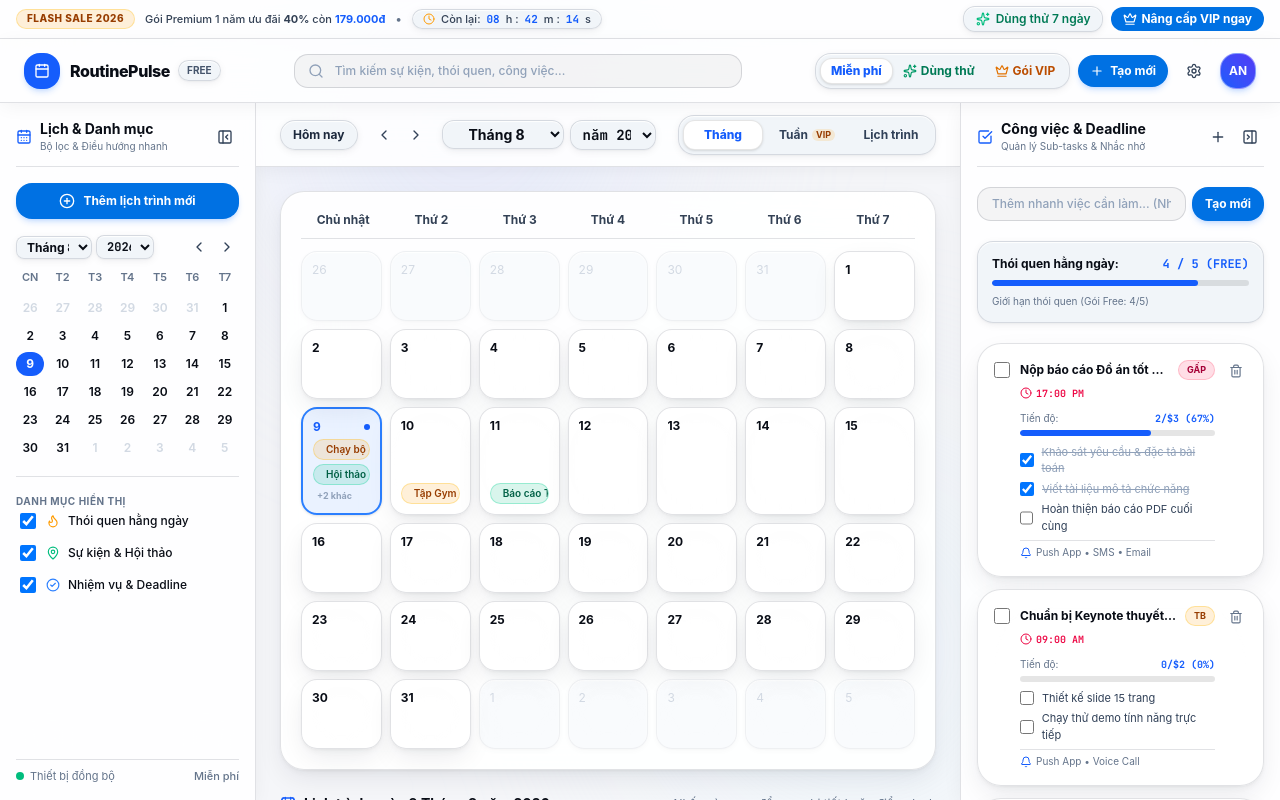
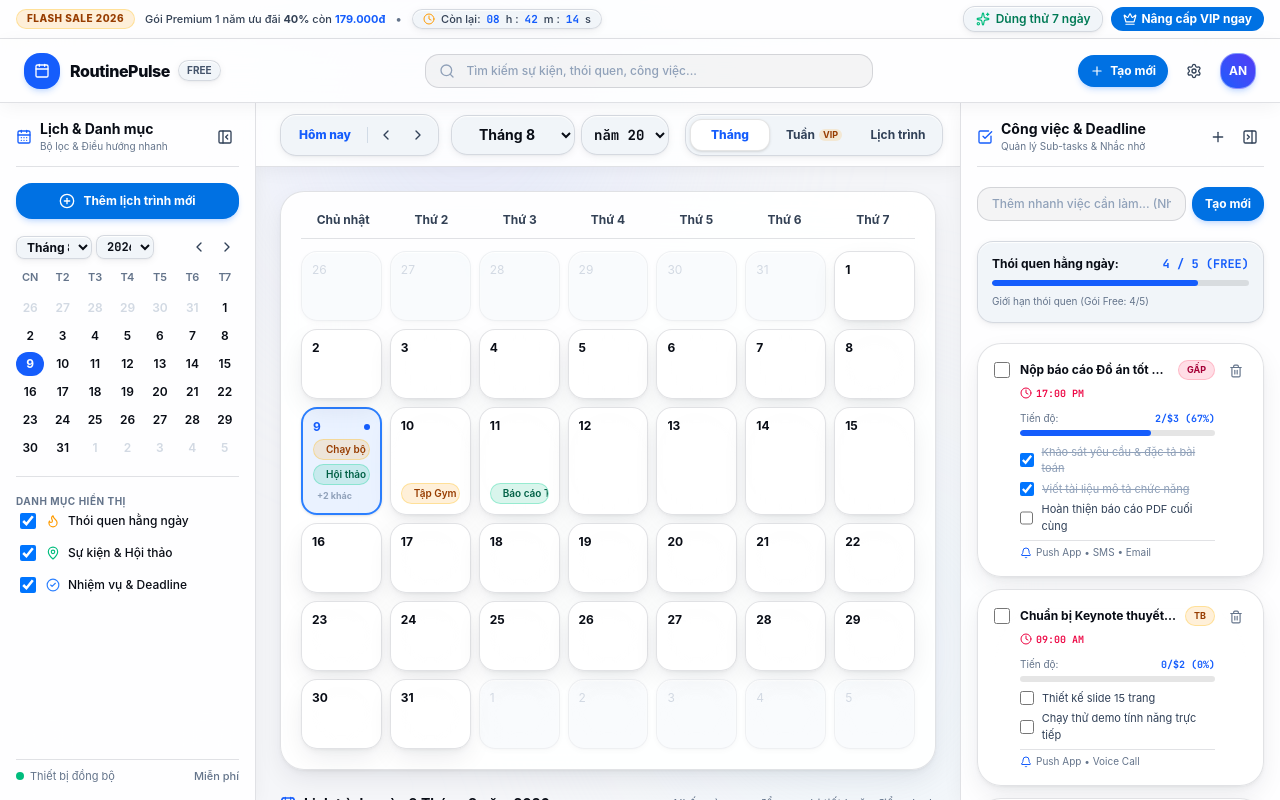
Before and after one commit to nhatan20032/Frontend_Usersite_Web, a React (Vite) app: page / in a window 1280 px wide. Built offline with nearby package versions, Linux system fonts and the light colour scheme.

Commit message:
feat: implement calendar controls and top header components with apple-inspired design

```diff
--- a/src/components/calendar/CalendarControls.tsx
+++ b/src/components/calendar/CalendarControls.tsx
@@ -36,24 +36,25 @@ export const CalendarControls: React.FC = () => {
   return (
     <div id="calendarHeader" className="h-16 px-4 sm:px-6 border-b app-border flex items-center justify-between gap-4 flex-shrink-0 apple-glass-surface">
       <div className="flex items-center gap-2.5 sm:gap-3 flex-shrink-0">
-        <button
-          onClick={selectToday}
-          className="apple-glass-pill font-bold min-w-[76px] text-center px-3 py-1.5 rounded-2xl text-xs hover:bg-blue-500/10 hover:text-blue-600 dark:hover:text-sky-400 hover:border-blue-500/30 transition-all shadow-xs cursor-pointer text-slate-800 dark:text-slate-200 flex-shrink-0"
-        >
-          {t('calendar.todayBtn')}
-        </button>
-
-        <div className="flex items-center gap-1 flex-shrink-0">
+        {/* Apple Segmented Control (Date Navigation Capsule) */}
+        <div className="flex items-center apple-glass-pill p-1 rounded-2xl text-xs font-semibold border border-slate-300/80 dark:border-slate-700 shadow-xs flex-shrink-0">
+          <button
+            onClick={selectToday}
+            className="h-8 min-w-[72px] sm:min-w-[80px] px-3 rounded-xl font-extrabold text-blue-600 dark:text-sky-400 hover:bg-blue-500/15 hover:text-blue-700 dark:hover:text-sky-300 active:bg-blue-500/25 transition-all cursor-pointer flex items-center justify-center"
+          >
+            {t('calendar.todayBtn')}
+          </button>
+          <div className="w-[1px] h-4 bg-slate-300/80 dark:bg-slate-700 mx-0.5 flex-shrink-0" />
           <button
             onClick={prevMonth}
-            className="p-1.5 hover:bg-blue-500/10 text-slate-700 dark:text-slate-300 hover:text-blue-600 dark:hover:text-sky-400 rounded-2xl transition-all cursor-pointer flex-shrink-0"
+            className="h-8 w-8 rounded-xl text-slate-700 dark:text-slate-300 hover:text-blue-600 dark:hover:text-sky-400 hover:bg-blue-500/10 active:bg-blue-500/20 transition-all cursor-pointer flex items-center justify-center flex-shrink-0"
             title={t('calendar.prevMonth')}
           >
             <ChevronLeft className="w-4 h-4" />
           </button>
           <button
             onClick={nextMonth}
-            className="p-1.5 hover:bg-blue-500/10 text-slate-700 dark:text-slate-300 hover:text-blue-600 dark:hover:text-sky-400 rounded-2xl transition-all cursor-pointer flex-shrink-0"
+            className="h-8 w-8 rounded-xl text-slate-700 dark:text-slate-300 hover:text-blue-600 dark:hover:text-sky-400 hover:bg-blue-500/10 active:bg-blue-500/20 transition-all cursor-pointer flex items-center justify-center flex-shrink-0"
             title={t('calendar.nextMonth')}
           >
             <ChevronRight className="w-4 h-4" />
@@ -65,7 +66,7 @@ export const CalendarControls: React.FC = () => {
           <select
             value={selectedMonth}
             onChange={(e) => selectDate(selectedDay, Number(e.target.value), selectedYear)}
-            className="apple-glass-pill font-bold text-xs sm:text-sm app-text-primary w-[108px] sm:w-[122px] px-2 py-1 rounded-xl cursor-pointer hover:bg-blue-500/10 hover:border-blue-500/30 transition-all focus:outline-none focus:ring-2 focus:ring-blue-500/20 text-center flex-shrink-0"
+            className="apple-glass-pill h-10 font-bold text-xs sm:text-sm app-text-primary w-[112px] sm:w-[124px] px-2.5 rounded-2xl border border-slate-300/80 dark:border-slate-700 shadow-xs cursor-pointer hover:bg-blue-500/10 hover:border-blue-500/30 transition-all focus:outline-none focus:ring-2 focus:ring-blue-500/20 text-center flex-shrink-0"
           >
             {monthNames.map((name, idx) => (
               <option key={idx} value={idx} className="bg-white dark:bg-slate-900 text-slate-900 dark:text-white font-sans">
@@ -77,7 +78,7 @@ export const CalendarControls: React.FC = () => {
           <select
             value={selectedYear}
             onChange={(e) => selectDate(selectedDay, selectedMonth, Number(e.target.value))}
-            className="apple-glass-pill font-bold text-xs sm:text-sm app-text-primary w-[78px] sm:w-[86px] px-2 py-1 rounded-xl cursor-pointer hover:bg-blue-500/10 hover:border-blue-500/30 transition-all focus:outline-none focus:ring-2 focus:ring-blue-500/20 font-mono text-center flex-shrink-0"
+            className="apple-glass-pill h-10 font-bold text-xs sm:text-sm app-text-primary w-[80px] sm:w-[88px] px-2 rounded-2xl border border-slate-300/80 dark:border-slate-700 shadow-xs cursor-pointer hover:bg-blue-500/10 hover:border-blue-500/30 transition-all focus:outline-none focus:ring-2 focus:ring-blue-500/20 font-mono text-center flex-shrink-0"
           >
             {yearsList.map((y) => (
               <option key={y} value={y} className="bg-white dark:bg-slate-900 text-slate-900 dark:text-white font-sans">
@@ -92,7 +93,7 @@ export const CalendarControls: React.FC = () => {
       <div className="flex items-center apple-glass-pill p-1 rounded-2xl text-xs font-semibold border border-slate-300/80 dark:border-slate-700 shadow-xs flex-shrink-0">
         <button
           onClick={() => setCalendarView('month')}
-          className={`min-w-[68px] sm:min-w-[80px] text-center px-2.5 py-1.5 rounded-xl transition-all cursor-pointer ${
+          className={`h-8 min-w-[68px] sm:min-w-[80px] text-center px-2.5 rounded-xl transition-all cursor-pointer flex items-center justify-center ${
             calendarView === 'month'
               ? 'font-extrabold bg-white dark:bg-slate-800 text-blue-600 dark:text-sky-400 shadow-sm border border-black/10 dark:border-white/10'
               : 'text-slate-700 dark:text-slate-300 hover:text-blue-600 dark:hover:text-sky-400 hover:bg-blue-500/10 font-bold'
@@ -102,7 +103,7 @@ export const CalendarControls: React.FC = () => {
         </button>
         <button
           onClick={() => setCalendarView('week')}
-          className={`min-w-[76px] sm:min-w-[88px] text-center px-2.5 py-1.5 rounded-xl transition-all flex items-center justify-center gap-1 cursor-pointer ${
+          className={`h-8 min-w-[76px] sm:min-w-[88px] text-center px-2.5 rounded-xl transition-all flex items-center justify-center gap-1 cursor-pointer ${
             calendarView === 'week'
               ? 'font-extrabold bg-white dark:bg-slate-800 text-blue-600 dark:text-sky-400 shadow-sm border border-black/10 dark:border-white/10'
               : 'text-slate-700 dark:text-slate-300 hover:text-blue-600 dark:hover:text-sky-400 hover:bg-blue-500/10 font-bold'
@@ -115,7 +116,7 @@ export const CalendarControls: React.FC = () => {
         </button>
         <button
           onClick={() => setCalendarView('agenda')}
-          className={`min-w-[68px] sm:min-w-[80px] text-center px-2.5 py-1.5 rounded-xl transition-all cursor-pointer ${
+          className={`h-8 min-w-[68px] sm:min-w-[80px] text-center px-2.5 rounded-xl transition-all cursor-pointer flex items-center justify-center ${
             calendarView === 'agenda'
               ? 'font-extrabold bg-white dark:bg-slate-800 text-blue-600 dark:text-sky-400 shadow-sm border border-black/10 dark:border-white/10'
               : 'text-slate-700 dark:text-slate-300 hover:text-blue-600 dark:hover:text-sky-400 hover:bg-blue-500/10 font-bold'
--- a/src/components/layout/TopHeader.tsx
+++ b/src/components/layout/TopHeader.tsx
@@ -3,10 +3,10 @@ import { useAuth } from '../../context/AuthContext';
 import { useApp } from '../../context/AppContext';
 import { useLanguage } from '../../context/LanguageContext';
 import { UserProfileDropdown } from './UserProfileDropdown';
-import { Calendar, Search, Sparkles, Crown, Plus, Settings } from 'lucide-react';
+import { Calendar, Search, Plus, Settings } from 'lucide-react';
 
 export const TopHeader: React.FC = () => {
-  const { currentUser, currentRole, setRole } = useAuth();
+  const { currentUser, currentRole } = useAuth();
   const { searchQuery, setSearchQuery, openModal } = useApp();
   const { t } = useLanguage();
   const [isDropdownOpen, setIsDropdownOpen] = useState<boolean>(false);
@@ -42,45 +42,9 @@ export const TopHeader: React.FC = () => {
         </div>
       </div>
 
-      {/* Right Controls: Role Simulator, Settings & Account Dropdown */}
+      {/* Right Controls: Quick Create, Settings & Account Dropdown */}
       <div className="flex items-center gap-2 flex-shrink-0">
 
-
-        {/* Role Simulator Switcher (Apple Glass Capsule) */}
-        <div className="hidden lg:flex items-center apple-glass-pill p-1 rounded-2xl text-xs border border-slate-300/80 dark:border-slate-700 shadow-xs flex-shrink-0">
-          <button
-            onClick={() => setRole('FREE')}
-            className={`min-w-[68px] text-center px-2.5 py-1 rounded-xl transition-all cursor-pointer ${
-              currentRole === 'FREE'
-                ? 'font-extrabold text-blue-600 dark:text-sky-400 bg-white dark:bg-slate-800 shadow-sm border border-black/10 dark:border-white/10'
-                : 'font-bold text-slate-700 dark:text-slate-300 hover:text-blue-600 dark:hover:text-sky-400 hover:bg-blue-500/10'
-            }`}
-          >
-            {t('common.free')}
-          </button>
-          <button
-            onClick={() => setRole('TRIAL')}
-            className={`min-w-[80px] text-center px-2.5 py-1 rounded-xl transition-all flex items-center justify-center gap-1 cursor-pointer ${
-              currentRole === 'TRIAL'
-                ? 'font-extrabold text-emerald-950 dark:text-emerald-200 bg-emerald-100 dark:bg-emerald-950/90 border border-emerald-500/40 shadow-sm'
-                : 'font-bold text-emerald-700 dark:text-emerald-400 hover:bg-emerald-500/15 hover:text-emerald-900 dark:hover:text-emerald-200'
-            }`}
-          >
-            <Sparkles className="w-3.5 h-3.5 text-emerald-600 dark:text-emerald-400 flex-shrink-0" />
-            <span>{t('common.trial')}</span>
-          </button>
-          <button
-            onClick={() => setRole('PREMIUM')}
-            className={`min-w-[76px] text-center px-2.5 py-1 rounded-xl transition-all flex items-center justify-center gap-1 cursor-pointer ${
-              currentRole === 'PREMIUM'
-                ? 'font-extrabold text-amber-950 dark:text-amber-200 bg-amber-100 dark:bg-amber-950/90 border border-amber-500/40 shadow-sm'
-                : 'font-bold text-amber-700 dark:text-amber-400 hover:bg-amber-500/15 hover:text-amber-950 dark:hover:text-amber-200'
-            }`}
-          >
-            <Crown className="w-3.5 h-3.5 text-amber-600 dark:text-amber-400 flex-shrink-0" />
-            <span>{t('common.vip')}</span>
-          </button>
-        </div>
 
         {/* Quick Create Action */}
         <button
```
